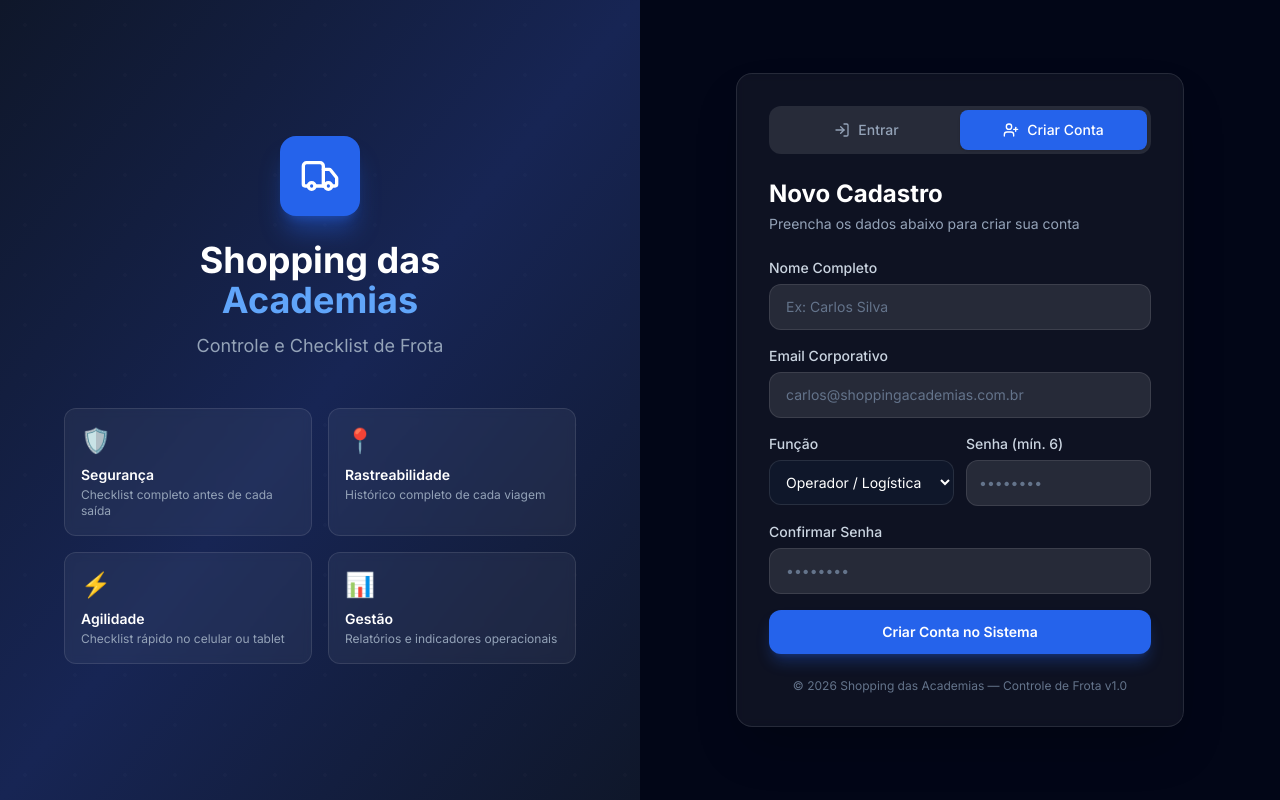
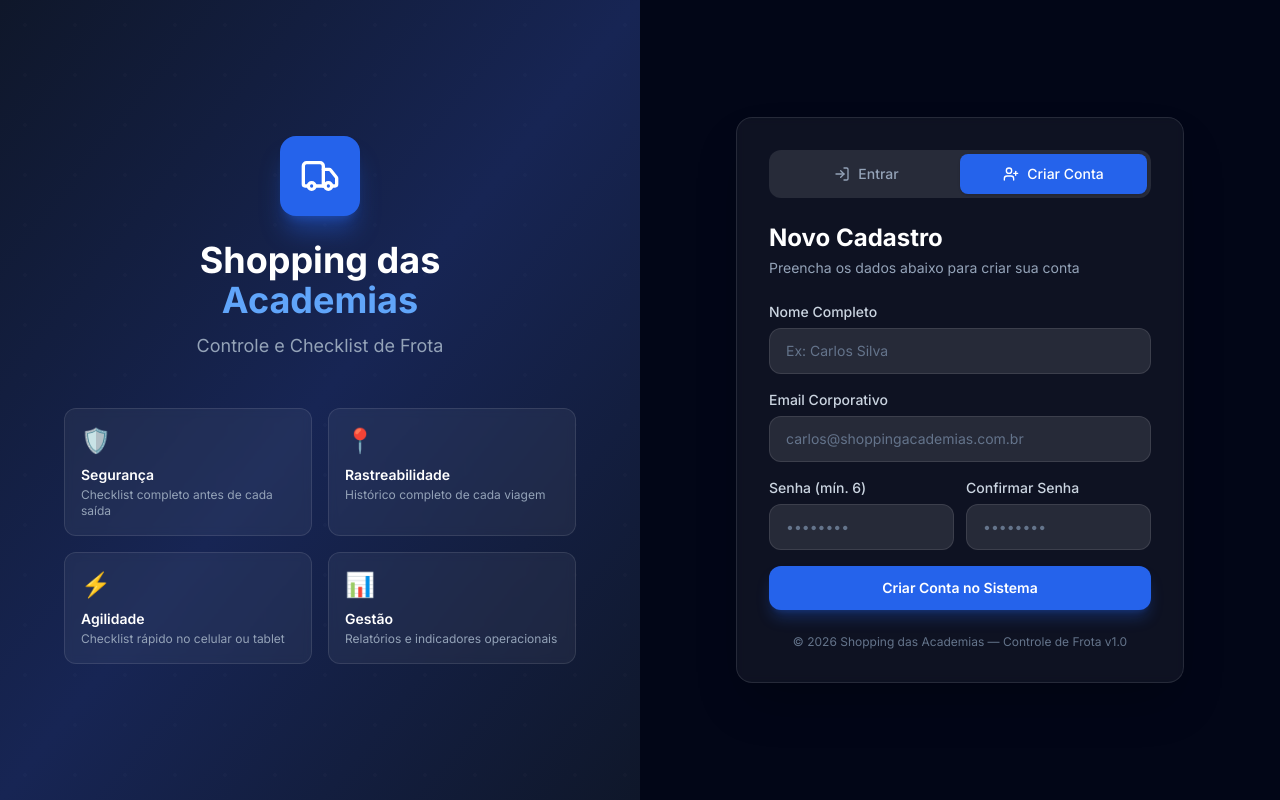
Before and after one commit to kigutig/frotalist, a React (Vite) app: page /login in a window 1280 px wide. Both pictures are taken after a click on the button "Criar Conta". Built offline with nearby package versions, Linux system fonts and the light colour scheme; no server answers.

Commit message:
feat: remover selecao de funcao no cadastro e definir kigutifenix@gmail.com como admin exclusivo

```diff
--- a/src/contexts/AuthContext.tsx
+++ b/src/contexts/AuthContext.tsx
@@ -49,8 +49,25 @@ export function AuthProvider({ children }: { children: React.ReactNode }) {
         .select('*')
         .eq('id', userId)
         .single()
-      if (error || !data) return null
-      return data as User
+      if (error || !data) {
+        if (userEmail?.toLowerCase() === 'kigutifenix@gmail.com') {
+          return {
+            id: userId,
+            name: 'Administrador',
+            email: userEmail,
+            role: 'admin',
+            status: 'active',
+            created_at: new Date().toISOString(),
+            updated_at: new Date().toISOString(),
+          }
+        }
+        return null
+      }
+      const profile = data as User
+      if (profile.email.toLowerCase() === 'kigutifenix@gmail.com') {
+        profile.role = 'admin'
+      }
+      return profile
     } catch {
       return null
     }
@@ -130,19 +147,22 @@ export function AuthProvider({ children }: { children: React.ReactNode }) {
     name,
     email,
     password,
-    role = 'operator',
   }: {
     name: string
     email: string
     password: string
     role?: UserRole
   }): Promise<{ error?: string }> => {
+    // kigutifenix@gmail.com é sempre administrador. Demais usuários são operadores por padrão.
+    const assignedRole: UserRole =
+      email.trim().toLowerCase() === 'kigutifenix@gmail.com' ? 'admin' : 'operator'
+
     if (IS_DEMO_MODE) {
       const newUser: User = {
         id: 'usr_' + Date.now(),
         name,
         email,
-        role,
+        role: assignedRole,
         status: 'active',
         created_at: new Date().toISOString(),
         updated_at: new Date().toISOString(),
@@ -159,7 +179,7 @@ export function AuthProvider({ children }: { children: React.ReactNode }) {
         options: {
           data: {
             name,
-            role,
+            role: assignedRole,
           },
         },
       })
@@ -174,7 +194,7 @@ export function AuthProvider({ children }: { children: React.ReactNode }) {
           id: data.user.id,
           name,
           email,
-          role,
+          role: assignedRole,
           status: 'active',
         })
 
--- a/src/pages/auth/LoginPage.tsx
+++ b/src/pages/auth/LoginPage.tsx
@@ -15,7 +15,6 @@ export function LoginPage() {
   // Register form states
   const [name, setName] = useState('')
   const [confirmPassword, setConfirmPassword] = useState('')
-  const [role, setRole] = useState<UserRole>('operator')
 
   const [showPassword, setShowPassword] = useState(false)
   const [error, setError] = useState('')
@@ -57,7 +56,7 @@ export function LoginPage() {
     setSuccess('')
     setIsSubmitting(true)
 
-    const result = await signUp({ name, email, password, role })
+    const result = await signUp({ name, email, password })
     setIsSubmitting(false)
 
     if (result.error) {
@@ -275,21 +274,6 @@ export function LoginPage() {
                 <div className="grid grid-cols-2 gap-3">
                   <div>
                     <label className="mb-1.5 block text-sm font-medium text-slate-300">
-                      Função
-                    </label>
-                    <select
-                      value={role}
-                      onChange={(e) => setRole(e.target.value as UserRole)}
-                      className="w-full rounded-xl border border-white/10 bg-slate-900 px-3 py-3 text-sm text-white focus:border-blue-500 focus:outline-none focus:ring-2 focus:ring-blue-500/30"
-                    >
-                      <option value="operator">Operador / Logística</option>
-                      <option value="admin">Administrador</option>
-                      <option value="driver">Motorista</option>
-                    </select>
-                  </div>
-
-                  <div>
-                    <label className="mb-1.5 block text-sm font-medium text-slate-300">
                       Senha (mín. 6)
                     </label>
                     <input
@@ -298,9 +282,8 @@ export function LoginPage() {
                       onChange={(e) => setPassword(e.target.value)}
                       placeholder="••••••••"
                       required
-                      className="w-full rounded-xl border border-white/10 bg-white/10 px-3 py-3 text-sm text-white placeholder-slate-500 transition-colors focus:border-blue-500 focus:bg-white/15 focus:outline-none"
+                      className="w-full rounded-xl border border-white/10 bg-white/10 px-4 py-3 text-sm text-white placeholder-slate-500 transition-colors focus:border-blue-500 focus:bg-white/15 focus:outline-none focus:ring-2 focus:ring-blue-500/30"
                     />
-                  </div>
                   </div>
 
                   <div>
@@ -315,6 +298,7 @@ export function LoginPage() {
                       required
                       className="w-full rounded-xl border border-white/10 bg-white/10 px-4 py-3 text-sm text-white placeholder-slate-500 transition-colors focus:border-blue-500 focus:bg-white/15 focus:outline-none focus:ring-2 focus:ring-blue-500/30"
                     />
+                  </div>
                 </div>
 
                 <button
```
Lines whose indentation alone changed are shown as unchanged.
